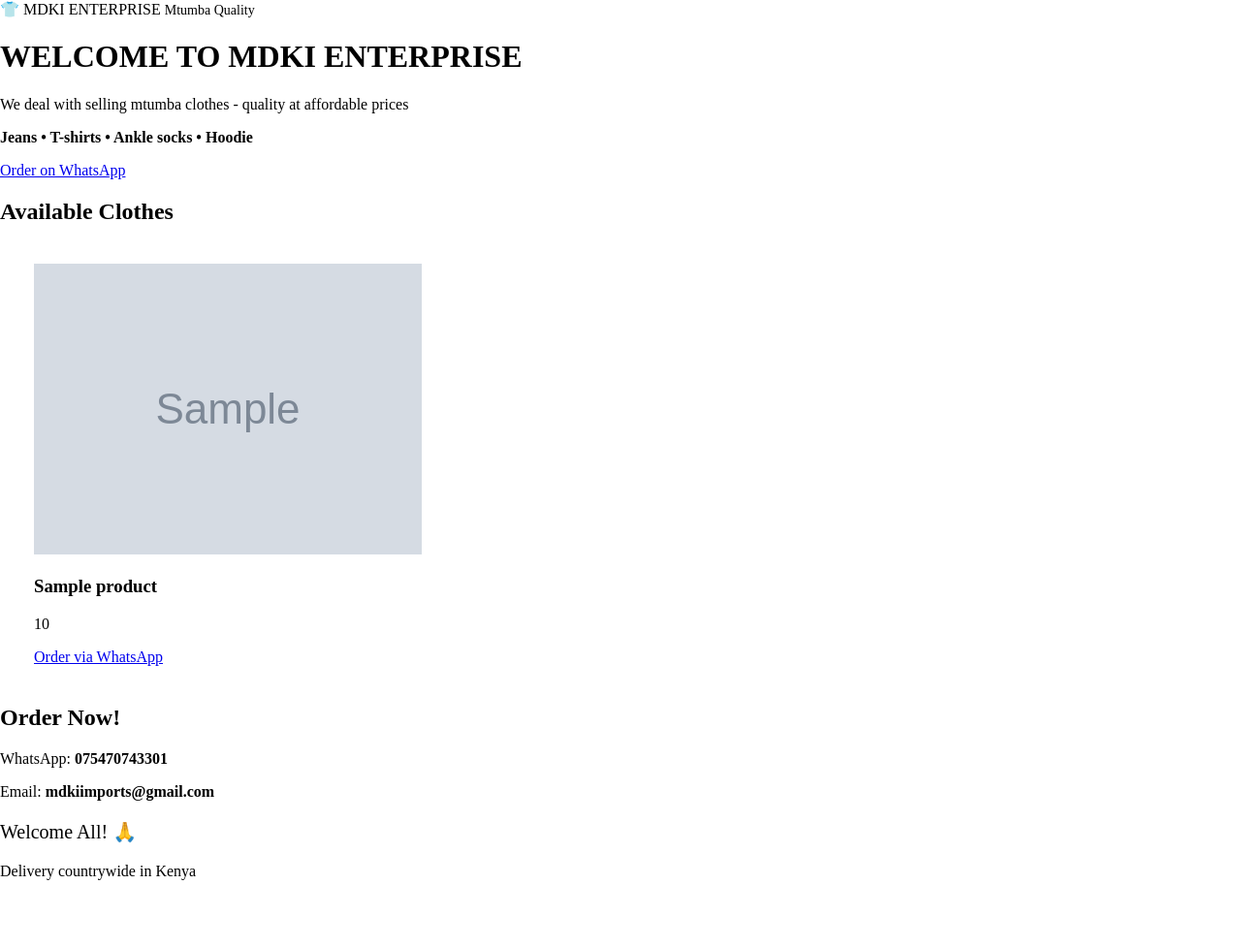
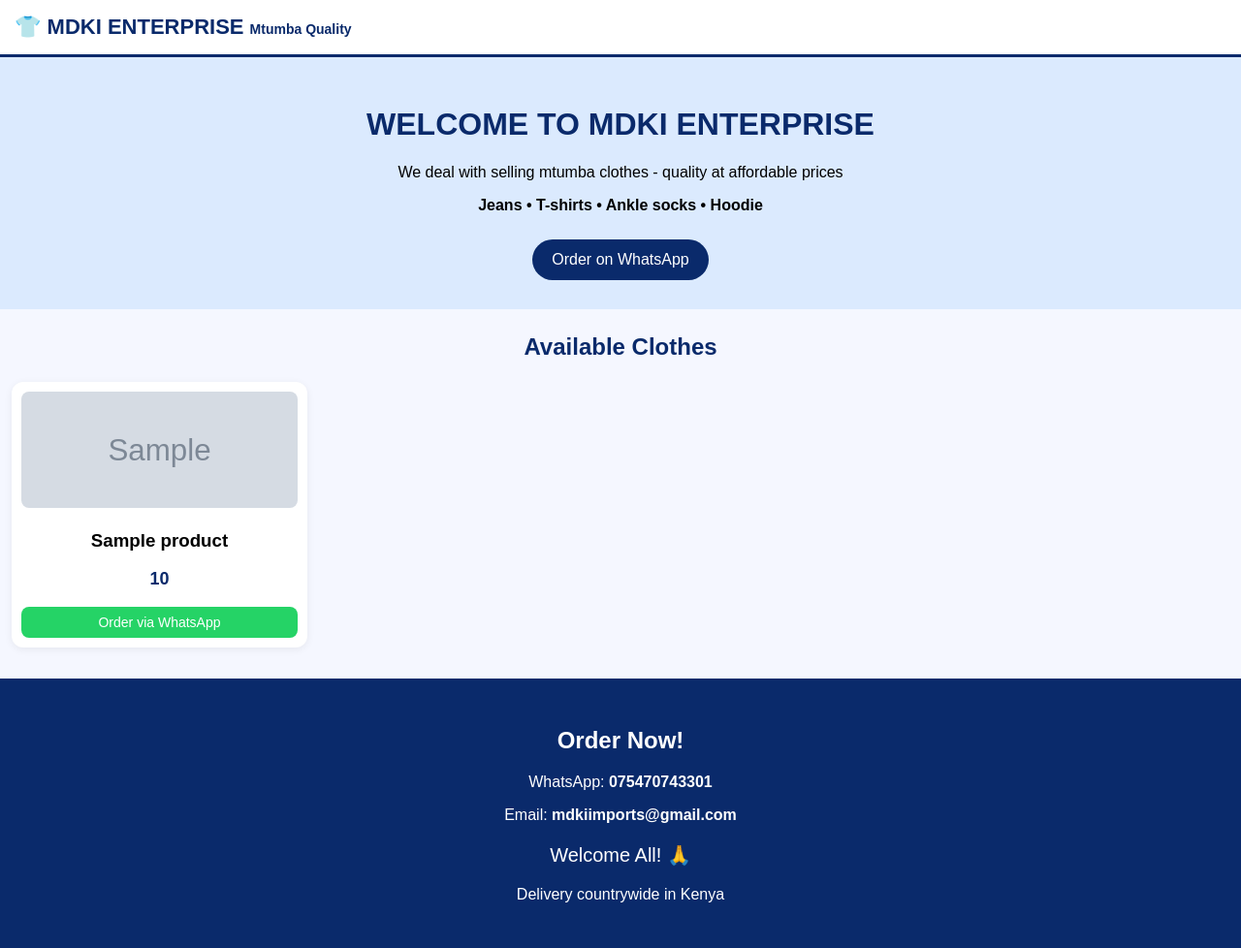
Before and after one commit to pr2007-collab/-flask-app, a Flask app: template templates/index.html in a window 1280 px wide. Shown: the whole page at 97% size. Before the commit the page ends 908 px from the top, so only its background shows below. Run offline with Flask 3, Linux system fonts and the light colour scheme; the template is opened without the code that fills it: most values are stand-ins (such as "Sample title", 1, 10 or a date in 2020); grey boxes marked "Sample" are stand-in pictures.

Commit message:
Update main.css

```diff
--- a/static/css/main.css
+++ b/static/css/main.css
@@ -1,42 +1,13 @@
-body{
-  margin:0;
-  padding:0;
-  font family:Aerial,sans-serif;
-}
-
-  .header{
-    background-color:white;
-    padding:30px;
-    text align: centre
-}
-
-
-. container {
-  display: flex;
-  flex-wrap:wrap;
-  justify-content:centre;
-  padding:20px;
-}
-
-
-.card{
-  background:white;
-  width:300px;
-  padding:20px;
-  margin:15px;
-  border-radius:15px;
-  box-shadow:(0 5px 15px rbba 0,0,0,0.2)}
-
-
-card img{
-  width:100%;
-  border-radius:10px;
-  }
-
-
-footer{
-  background:white;
-  text-align: center;
-  padding:15px;
-  margin-top:30px;
-}
+body{margin:0;font-family:Arial;background:#f5f7ff}
+nav{background:white;padding:15px;font-weight:bold;font-size:22px;color:#0a2a6b;border-bottom:3px solid #0a2a6b}
+.hero{background:#dbeafe;text-align:center;padding:30px 15px}
+.hero h1{color:#0a2a6b}
+.btn{background:#0a2a6b;color:white;padding:12px 20px;border-radius:25px;text-decoration:none;display:inline-block;margin-top:10px}
+.section-title{text-align:center;color:#0a2a6b;margin:25px 0 10px}
+.grid{display:grid;grid-template-columns:1fr 1fr;gap:12px;padding:12px}
+@media(min-width:700px){.grid{grid-template-columns:1fr 1fr 1fr 1fr}}
+.card{background:white;border-radius:12px;padding:10px;text-align:center;box-shadow:0 2px 8px #0001}
+.card img{width:100%;height:120px;object-fit:cover;border-radius:8px}
+.price{color:#0a2a6b;font-weight:bold;font-size:18px}
+.order-btn{background:#25D366;color:white;padding:8px 12px;border-radius:8px;text-decoration:none;display:block;margin-top:8px;font-size:14px}
+.footer{background:#0a2a6b;color:white;text-align:center;padding:30px 15px;margin-top:20px}
```
